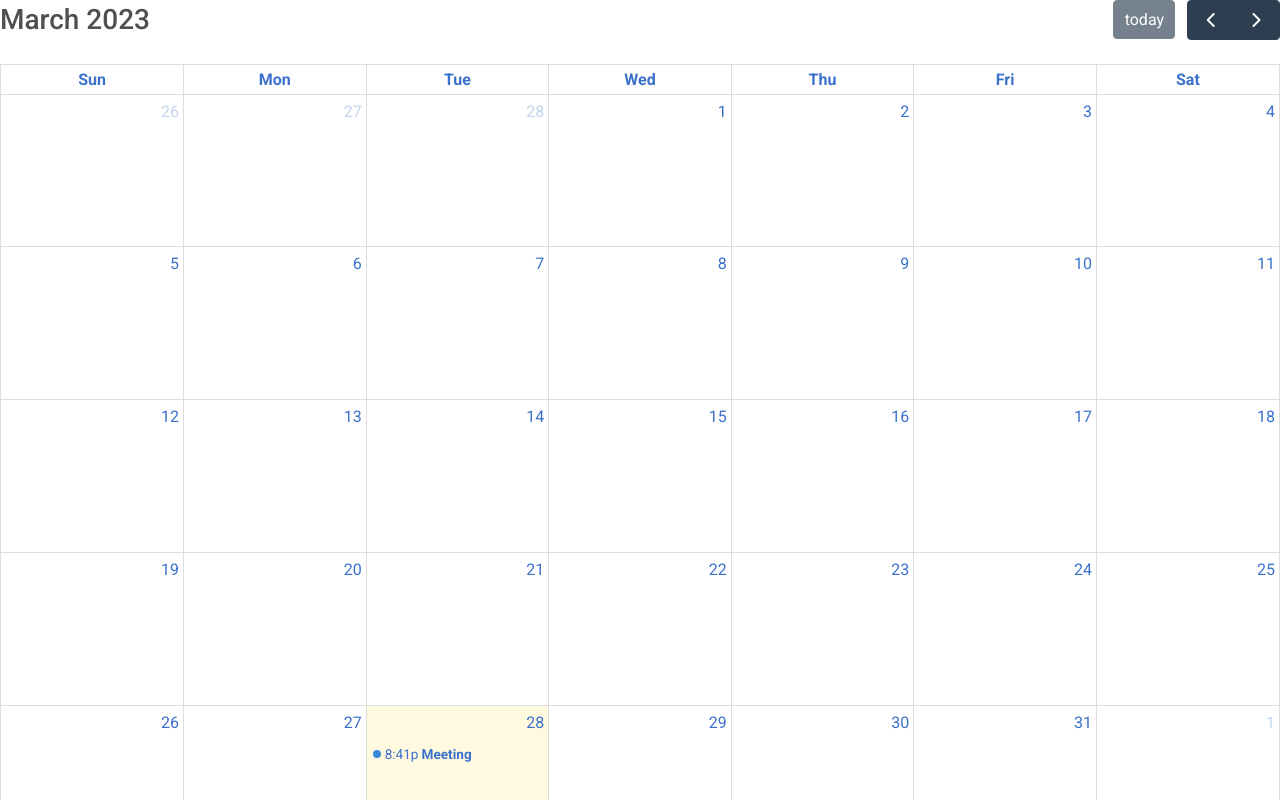
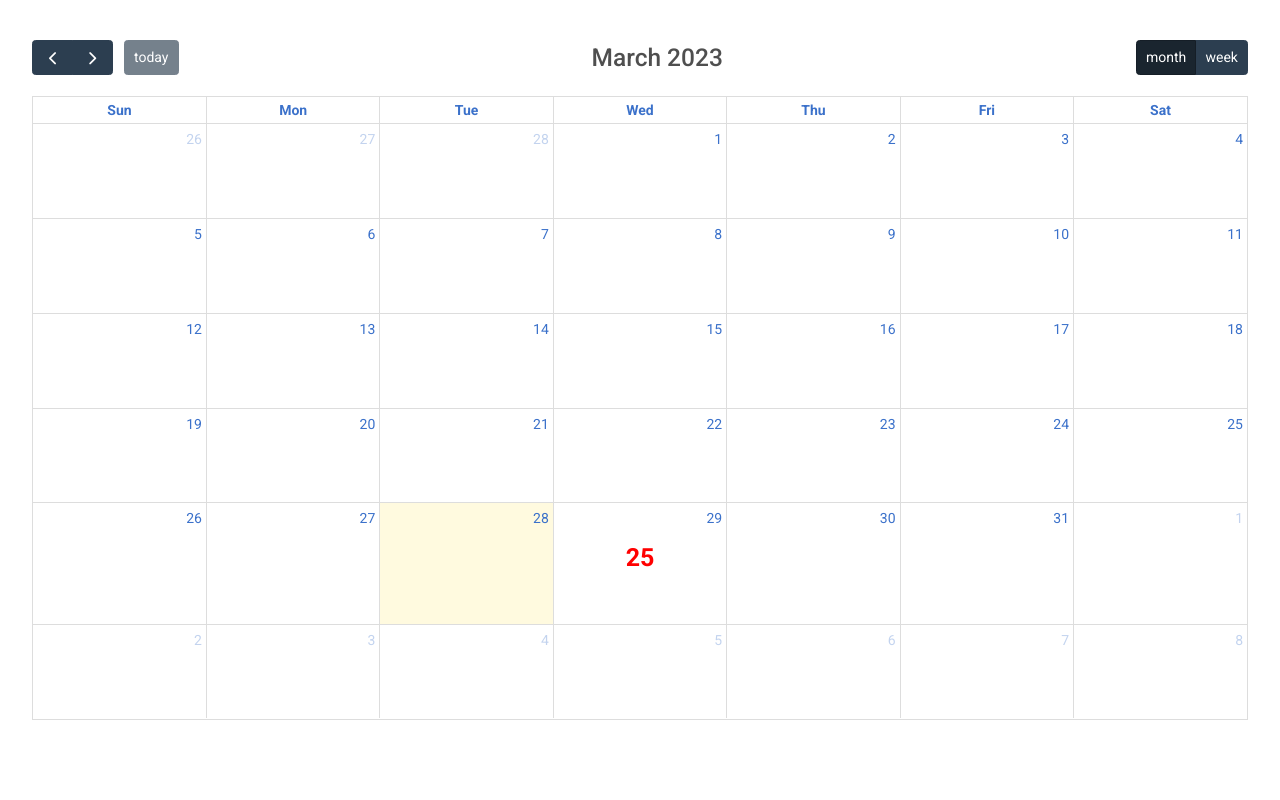
Before and after one commit to Sergiy-Solomka/react_restaurant_booking, a React (Create React App) app: page / in a window 1280 px wide. Shown: the top 800 px of the page. Built offline with nearby package versions, Linux system fonts and the light colour scheme.

Commit message:
Added some styling and better view of month and events.

```diff
--- /dev/null
+++ b/src/componentes/Calendar/Calendar.scss
@@ -0,0 +1,9 @@
+.fc-event-title {
+  padding: 1px;
+  font-size: 25px;
+  font-weight: 600;
+
+}
+.fc-event-title-container {
+  text-align: center;
+}
--- a/src/componentes/Calendar/Calendar.tsx
+++ b/src/componentes/Calendar/Calendar.tsx
@@ -2,8 +2,16 @@ import React from 'react'
 import FullCalendar from '@fullcalendar/react'
 import dayGridPlugin from '@fullcalendar/daygrid'
 import interactionPlugin from '@fullcalendar/interaction'
+import './Calendar.scss'
 
-const events = [{ title: 'Meeting', start: new Date() }]
+const events = [ {
+  //id: '123',
+  title: '25',
+  start: '2023-03-29',
+  allDay: true,
+  color: 'transparent',
+  textColor: 'red',
+}]
 export const Calendar = () => {
   const handleDateClick = (e: any) => {
     console.log(e.date)
@@ -15,6 +23,14 @@ export const Calendar = () => {
       initialView='dayGridMonth'
       dateClick={handleDateClick}
       events={events}
+      height={ '85vh' }
+      headerToolbar={{
+        start: 'prev,next today',
+        center: 'title',
+        end: 'dayGridMonth,dayGridWeek'
+      }}
+
+
     />
   )
 }
--- a/src/index.scss
+++ b/src/index.scss
@@ -8,3 +8,10 @@ body {
 code {
   font-family: source-code-pro, Menlo, Monaco, Consolas, 'Courier New', monospace;
 }
+ #root{
+
+   max-width: 95vw;
+   margin: 40px auto;
+   font-size: 14px;
+
+ }
```
